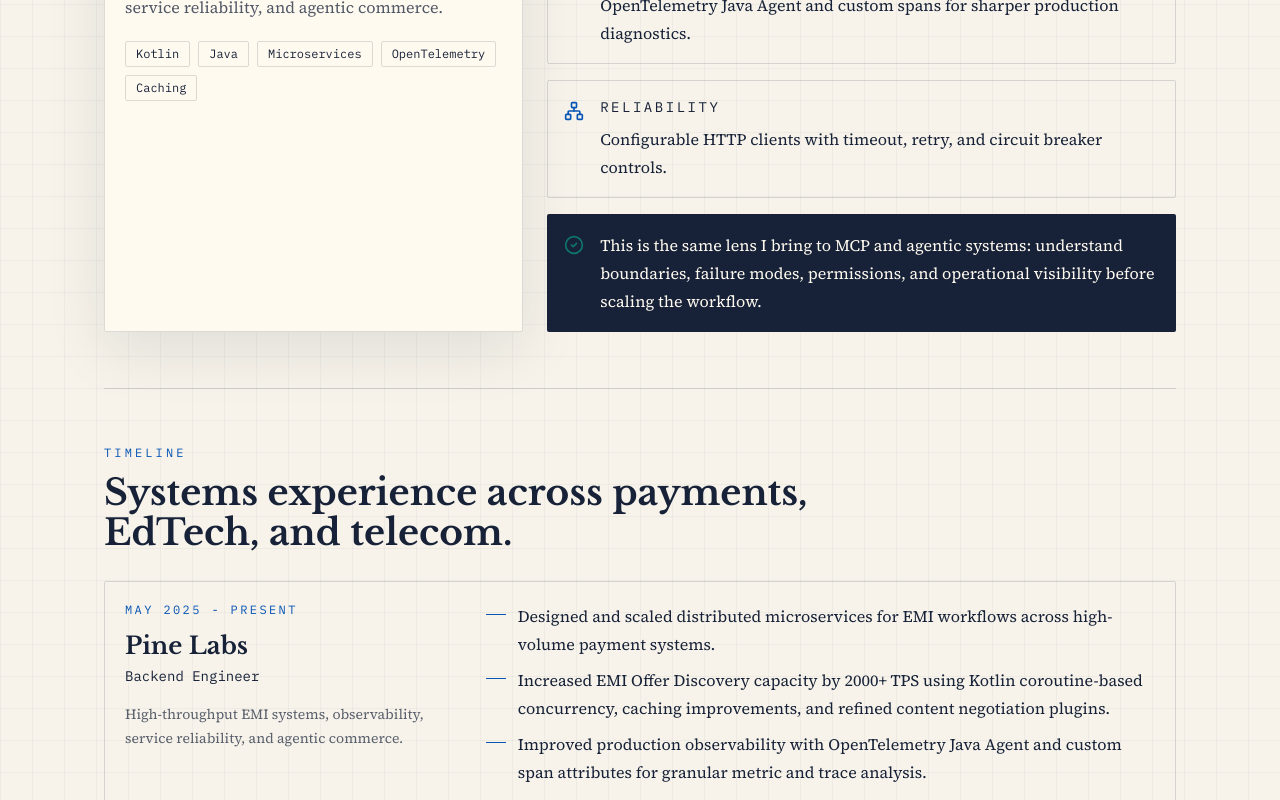
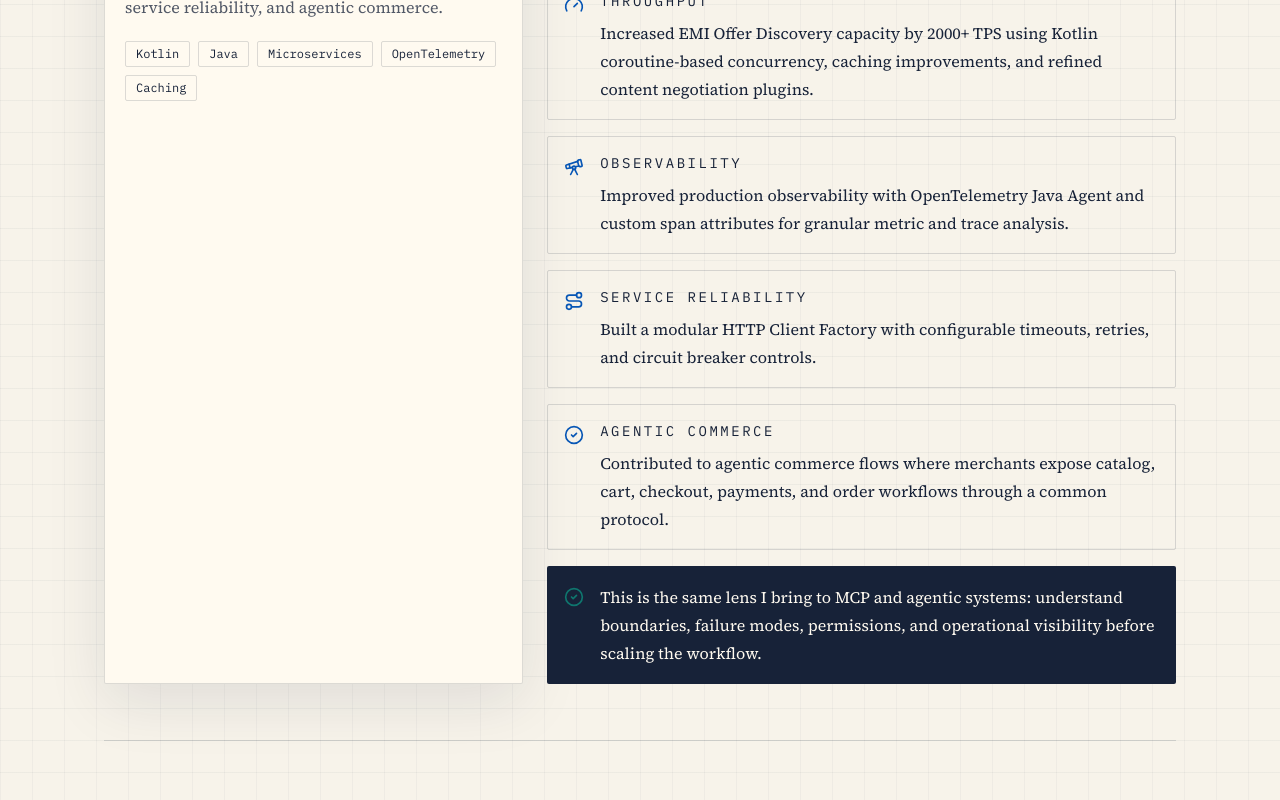
Before and after one commit to ArelliGoutham/goutham-arelli-portfolio, a Next.js app: page / in a window 1280 px wide. Shown: the part 1340-2140 px from the top of the page. Built offline with nearby package versions, Linux system fonts and the light colour scheme.

Commit message:
Move Pine Labs detail into backend section

```diff
--- a/components/BackendFoundation.tsx
+++ b/components/BackendFoundation.tsx
@@ -1,13 +1,15 @@
-import { CheckCircle2, Gauge, Network, Telescope } from "lucide-react";
+import { CheckCircle2, Gauge, Network, Route, Telescope } from "lucide-react";
 import { experience } from "@/content/experience";
 import { SectionHeader } from "@/components/SectionHeader";
 
 const pineLabs = experience[0];
 
-const proofs = [
-  { icon: Gauge, label: "Throughput", text: "2000+ TPS improvement in EMI Offer Discovery capacity." },
-  { icon: Telescope, label: "Observability", text: "OpenTelemetry Java Agent and custom spans for sharper production diagnostics." },
-  { icon: Network, label: "Reliability", text: "Configurable HTTP clients with timeout, retry, and circuit breaker controls." },
+const pineHighlights = [
+  { icon: Network, label: "Distributed services", text: pineLabs.bullets[0] },
+  { icon: Gauge, label: "Throughput", text: pineLabs.bullets[1] },
+  { icon: Telescope, label: "Observability", text: pineLabs.bullets[2] },
+  { icon: Route, label: "Service reliability", text: pineLabs.bullets[3] },
+  { icon: CheckCircle2, label: "Agentic commerce", text: pineLabs.bullets[4] },
 ];
 
 export function BackendFoundation() {
@@ -33,13 +35,13 @@
           </div>
         </div>
         <div className="grid gap-4">
-          {proofs.map((proof) => (
-            <article key={proof.label} className="rounded-sm border border-ink/15 bg-panel/88 p-4">
+          {pineHighlights.map((highlight) => (
+            <article key={highlight.label} className="rounded-sm border border-ink/15 bg-panel/88 p-4">
               <div className="flex items-start gap-4">
-                <proof.icon className="mt-1 h-5 w-5 shrink-0 text-signal" />
+                <highlight.icon className="mt-1 h-5 w-5 shrink-0 text-signal" />
                 <div>
-                  <h4 className="font-mono text-sm uppercase tracking-[0.18em] text-ink/72">{proof.label}</h4>
-                  <p className="mt-2 text-base leading-7 text-ink/78">{proof.text}</p>
+                  <h4 className="font-mono text-sm uppercase tracking-[0.18em] text-ink/72">{highlight.label}</h4>
+                  <p className="mt-2 text-base leading-7 text-ink/78">{highlight.text}</p>
                 </div>
               </div>
             </article>
--- a/components/ExperienceTimeline.tsx
+++ b/components/ExperienceTimeline.tsx
@@ -1,5 +1,9 @@
 import { experience } from "@/content/experience";
 import { SectionHeader } from "@/components/SectionHeader";
+
+function getTimelineBullets(item: (typeof experience)[number]) {
+  return "timelineBullets" in item ? item.timelineBullets : item.bullets;
+}
 
 export function ExperienceTimeline() {
   return (
@@ -19,7 +23,7 @@
             </div>
             <div>
               <ul className="space-y-2">
-                {item.bullets.map((bullet) => (
+                {getTimelineBullets(item).map((bullet) => (
                   <li key={bullet} className="flex gap-3 text-base leading-7 text-ink/78">
                     <span className="mt-3 h-px w-5 shrink-0 bg-signal" />
                     <span>{bullet}</span>
--- a/content/experience.ts
+++ b/content/experience.ts
@@ -11,6 +11,10 @@
       "Improved production observability with OpenTelemetry Java Agent and custom span attributes for granular metric and trace analysis.",
       "Built a modular HTTP Client Factory with configurable timeouts, retries, and circuit breaker controls.",
       "Contributed to agentic commerce flows where merchants expose catalog, cart, checkout, payments, and order workflows through a common protocol.",
+    ],
+    timelineBullets: [
+      "Current payments backend role across EMI workflows, service reliability, and observability.",
+      "Work is trending deeper into system design, throughput thinking, operational visibility, and AI-assisted commerce workflows.",
     ],
   },
   {
```
